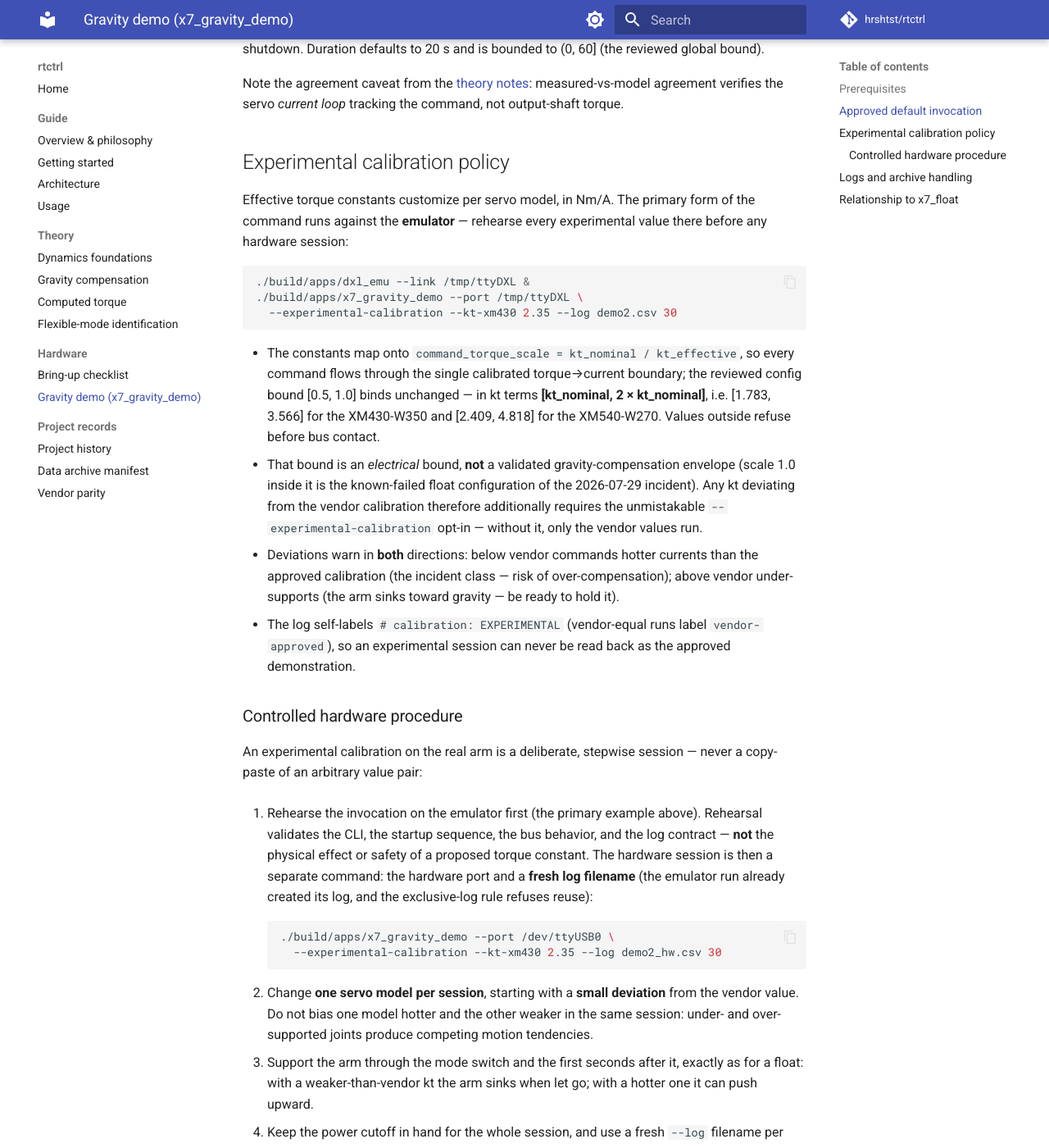
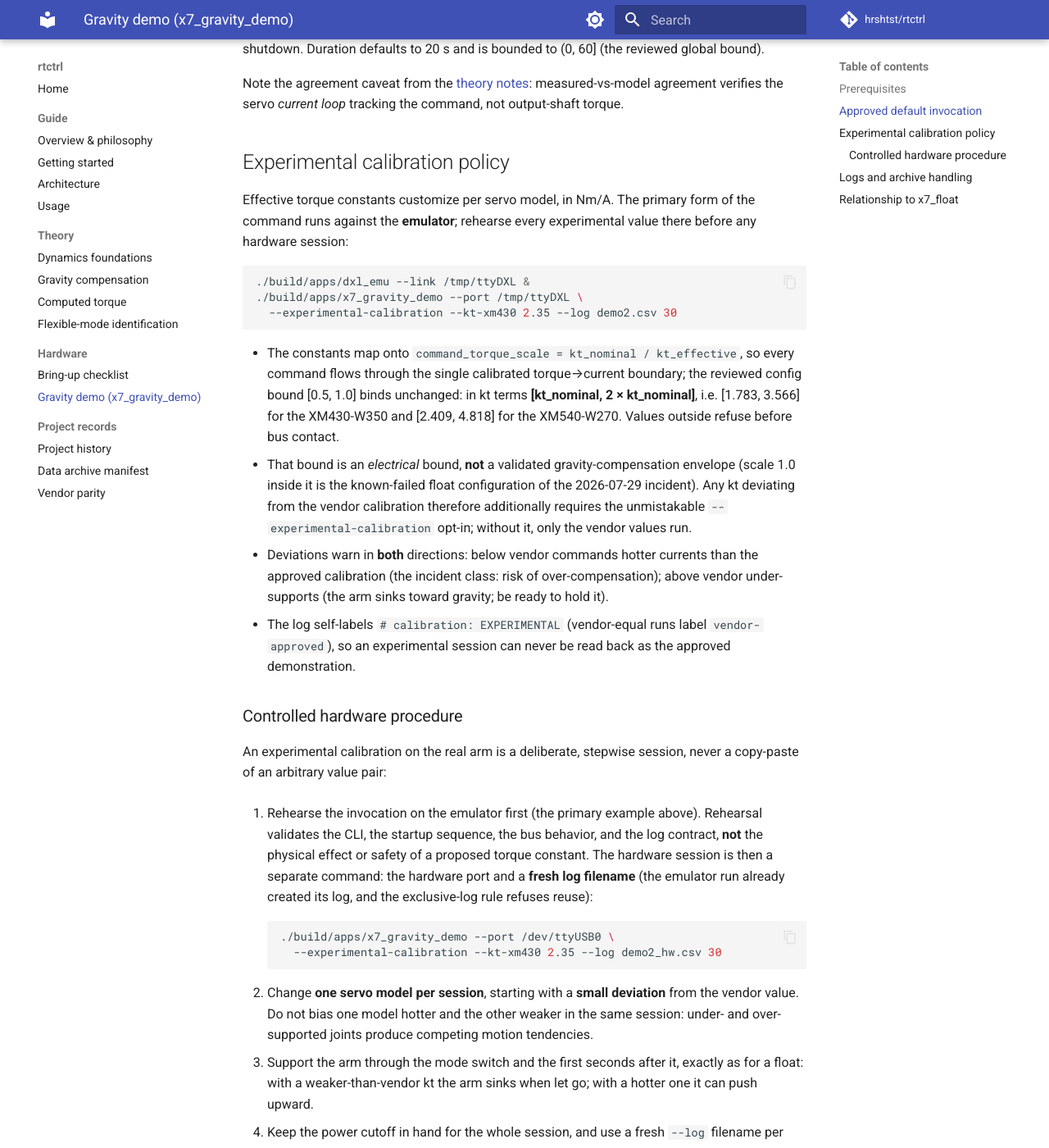
Before and after one commit to hrshtst/rtctrl, an MkDocs documentation site: the page built from docs/hardware/gravity-demo.md, in a window 1280 px wide and 1400 px high, scrolled down 1303 px. Shown: the whole window at 82% size. Built offline with MkDocs 1.6.1 and Material for MkDocs 9.7.7, drawn with Linux system fonts in a browser that asks for light colours; comment, search, counter and statistics services are not loaded; some of the changed text lies outside the part shown.

Commit message:
docs: drop the em dashes in the gravity-demo operator page
17 conversions per the convention, including the comparison table's
Protocol cell (parenthesized) and the intro's paired appositive
(commas). Written before the colon convention settled; now
consistent with the rest of the tree.

````diff
--- a/docs/hardware/gravity-demo.md
+++ b/docs/hardware/gravity-demo.md
@@ -1,13 +1,13 @@
 # Gravity-compensation demo (`x7_gravity_demo`)
 
-`x7_gravity_demo` floats the arm under pure gravity compensation —
-held against gravity and intended to be **gently hand-guidable** —
+`x7_gravity_demo` floats the arm under pure gravity compensation,
+held against gravity and intended to be **gently hand-guidable**,
 with the torque-constant calibration exposed as an explicit,
 per-model parameter. It is the **simplified sibling of `x7_float`**
 and exists for demonstration and calibration exploration only.
 
 > **Known limitations (waived, not fixed).** The float acceptance's
-> subjective back-drive criterion FAILED and was explicitly waived —
+> subjective back-drive criterion FAILED and was explicitly waived:
 > a risk/quality acceptance, not a test pass. Expect the **j1 notch**
 > when hand-guiding across the low-current transition region
 > q1 ≈ +0.27…+0.53 rad (mechanism not isolated) and a small **j4
@@ -19,7 +19,7 @@ and exists for demonstration and calibration exploration only.
 `# run_mode: demonstration` and is **never acceptance evidence**.
 `x7_float` remains the M-GC3 acceptance instrument, with its own
 protocol (release marker, evaluation windows, the vendor-calibration
-gate) unchanged — see the
+gate) unchanged; see the
 [bring-up checklist](bringup.md#after-bring-up-m6m8) and the
 [gravity-calibration record](../records/history.md#gravity-compensation-and-torque-constant-calibration).
 
@@ -34,7 +34,7 @@ gate) unchanged — see the
   ([after bring-up](bringup.md#after-bring-up-m6m8))
   **after** a clean multi-joint position-mode session
   (`examples/x7_wave`) and at least one clean `x7_float` run on the
-  approved vendor calibration — it must never be the arm's first
+  approved vendor calibration: it must never be the arm's first
   current-mode session.
 - Start the arm mid-range: a joint parked inside its soft-limit
   margin band is refused (the current gate would cut gravity support
@@ -55,7 +55,7 @@ calibration: the app overwrites the loaded config's
 vendor-empirical constants, 2.20 / 3.60 Nm/A), reproducing the scales
 of `config/crane_x7_vendor_scale.toml` within the app's 1e-6 gate
 tolerance (the tracked config stores the ratios rounded to six
-decimals) — whatever `--config` it loads.
+decimals), whatever `--config` it loads.
 
 Startup is the pose-first placement pattern proven by `x7_float`:
 activation holds the arm in position mode (no free-fall instant), the
@@ -75,7 +75,7 @@ output-shaft torque.
 ## Experimental calibration policy
 
 Effective torque constants customize per servo model, in Nm/A. The
-primary form of the command runs against the **emulator** — rehearse
+primary form of the command runs against the **emulator**; rehearse
 every experimental value there before any hardware session:
 
 ```sh
@@ -87,19 +87,19 @@ every experimental value there before any hardware session:
 - The constants map onto `command_torque_scale = kt_nominal /
   kt_effective`, so every command flows through the single calibrated
   torque→current boundary; the reviewed config bound [0.5, 1.0]
-  binds unchanged — in kt terms **[kt_nominal, 2 × kt_nominal]**,
+  binds unchanged: in kt terms **[kt_nominal, 2 × kt_nominal]**,
   i.e. [1.783, 3.566] for the XM430-W350 and [2.409, 4.818] for the
   XM540-W270. Values outside refuse before bus contact.
 - That bound is an *electrical* bound, **not** a validated
   gravity-compensation envelope (scale 1.0 inside it is the
   known-failed float configuration of the 2026-07-29 incident). Any
   kt deviating from the vendor calibration therefore additionally
-  requires the unmistakable `--experimental-calibration` opt-in —
+  requires the unmistakable `--experimental-calibration` opt-in;
   without it, only the vendor values run.
 - Deviations warn in **both** directions: below vendor commands
-  hotter currents than the approved calibration (the incident class —
+  hotter currents than the approved calibration (the incident class:
   risk of over-compensation); above vendor under-supports (the arm
-  sinks toward gravity — be ready to hold it).
+  sinks toward gravity; be ready to hold it).
 - The log self-labels `# calibration: EXPERIMENTAL` (vendor-equal
   runs label `vendor-approved`), so an experimental session can never
   be read back as the approved demonstration.
@@ -107,11 +107,11 @@ every experimental value there before any hardware session:
 ### Controlled hardware procedure
 
 An experimental calibration on the real arm is a deliberate,
-stepwise session — never a copy-paste of an arbitrary value pair:
+stepwise session, never a copy-paste of an arbitrary value pair:
 
 1. Rehearse the invocation on the emulator first (the primary
    example above). Rehearsal validates the CLI, the startup sequence,
-   the bus behavior, and the log contract — **not** the physical
+   the bus behavior, and the log contract, **not** the physical
    effect or safety of a proposed torque constant. The hardware
    session is then a separate command: the hardware port and a
    **fresh log filename** (the emulator run already created its log,
@@ -134,8 +134,8 @@ stepwise session — never a copy-paste of an arbitrary value pair:
 
 ## Logs and archive handling
 
-- `--log` is **required** and the file is created exclusively — an
-  existing file is refused, never overwritten — enforcing the
+- `--log` is **required** and the file is created exclusively (an
+  existing file is refused, never overwritten), enforcing the
   unique-filename-per-attempt rule before bus contact.
 - The CSV carries the full calibration provenance in its header
   (`kt_nominal`, `kt_effective`, `command_torque_scale` per joint)
@@ -143,7 +143,7 @@ stepwise session — never a copy-paste of an arbitrary value pair:
   `tau_meas` (current × kt_effective), and the limiter
   `clamped`/`gated` flags.
 - Raw hardware CSVs land at the repo root **gitignored** and belong
-  in the operator's private archive with a manifest row — see
+  in the operator's private archive with a manifest row; see
   [data-archive.md](../records/data-archive.md). They are never committed.
 
 ## Relationship to `x7_float`
@@ -152,6 +152,6 @@ stepwise session — never a copy-paste of an arbitrary value pair:
 |---|---|---|
 | Purpose | demonstration, calibration exploration | M-GC3 acceptance instrument |
 | Calibration | vendor by default; deviations via explicit experimental opt-in | approved vendor vector only (mode-independent gate) |
-| Protocol | none — optional ENTER to end early | release marker, evaluation window / feel-check modes |
+| Protocol | none (optional ENTER to end early) | release marker, evaluation window / feel-check modes |
 | Log | `run_mode: demonstration`, never acceptance evidence | validated by `check_float_log.py`; acceptance path exists |
 | Shared | pose-first preloaded startup, soft-limit refusal, exclusive `--log`, 60 s bound, verified shutdown | same |
````
